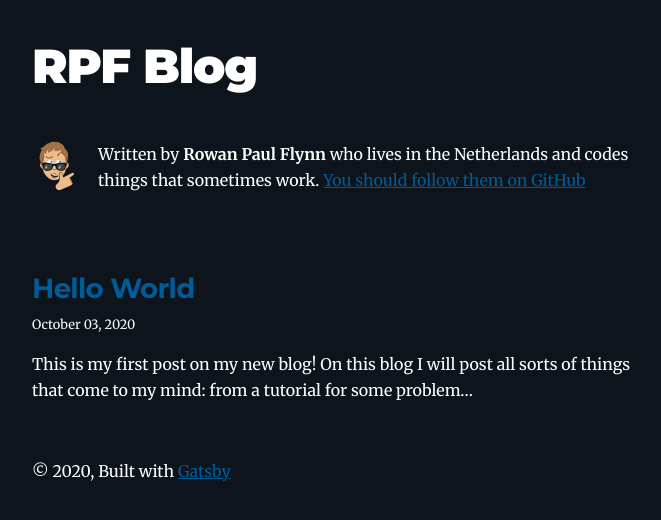
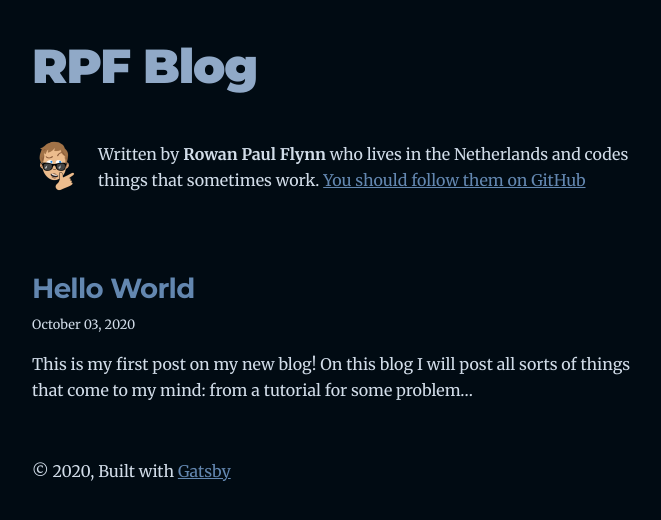
Before and after one commit to Rowan-Paul/blog, a Gatsby site: page / in a window 1280 px wide. Shown: the whole page, without its empty margins (292-953 px from the left). Built offline with nearby package versions, Linux system fonts and the light colour scheme; Gatsby itself is replaced by a stand-in of ours.

Commit message:
Update color scheme
Accesability tested👍

```diff
--- a/src/style.css
+++ b/src/style.css
@@ -54,12 +54,12 @@
   --fontSize-5: 2.074rem;
   --fontSize-6: 2.488rem;
   --fontSize-7: 2.986rem;
-  --color-primary: #005b99;
-  --color-text: #ffffff;
-  --color-text-light: #4f5969;
-  --color-heading: #ffffff;
-  --color-heading-black:#ffffff;
-  --color-accent: #0e141b;
+  --color-primary: #6387B0;
+  --color-text: #D2DDE9;
+  --color-text-light: #E9EEF4;
+  --color-heading: #D2DDE9  ;
+  --color-heading-black: #90A9C7;
+  --color-accent: #6387B0;
 }
 
 /* HTML elements */
@@ -71,18 +71,17 @@
 }
 
 html {
+  background-color: #010B13;
   line-height: var(--lineHeight-normal);
   font-size: var(--fontSize-root);
   -webkit-font-smoothing: antialiased;
   -moz-osx-font-smoothing: grayscale;
-
 }
 
 body {
   font-family: var(--font-body);
   font-size: var(--fontSize-1);
   color: var(--color-text);
-  background-color: var(--color-accent);
 }
 
 footer {
```
